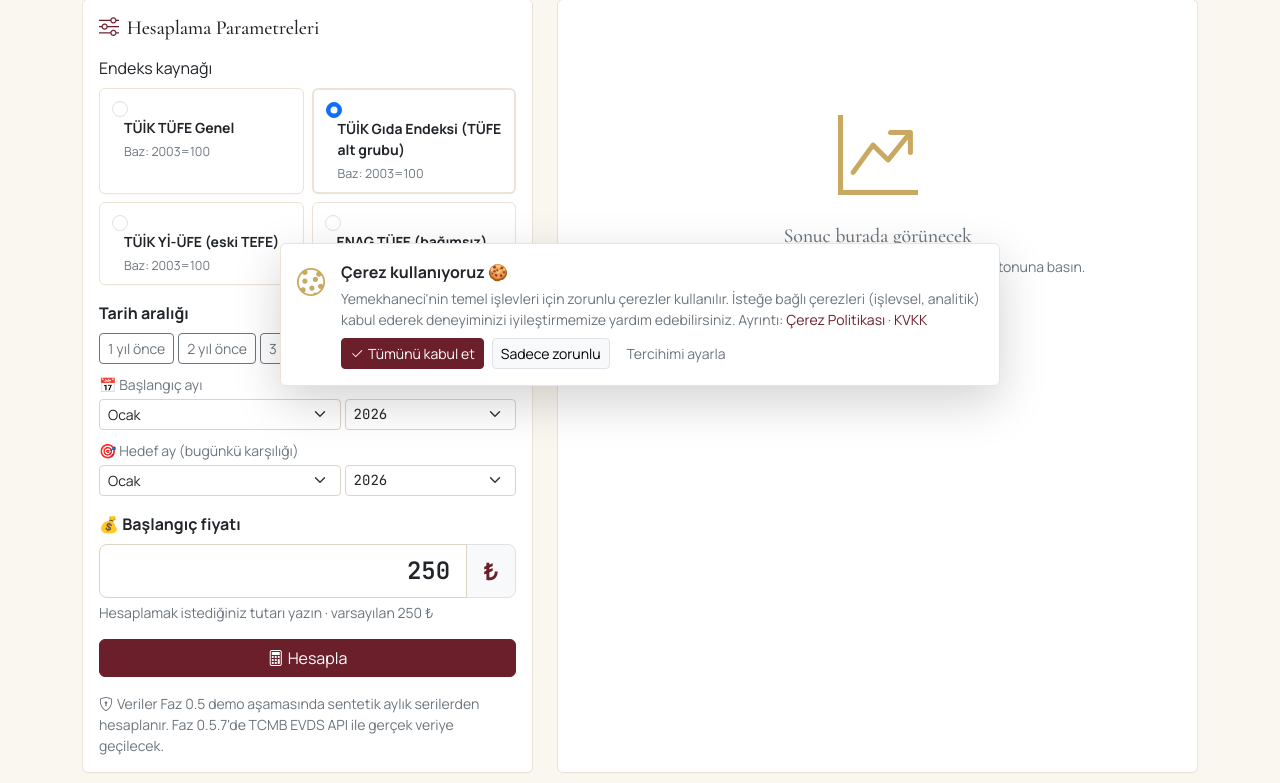
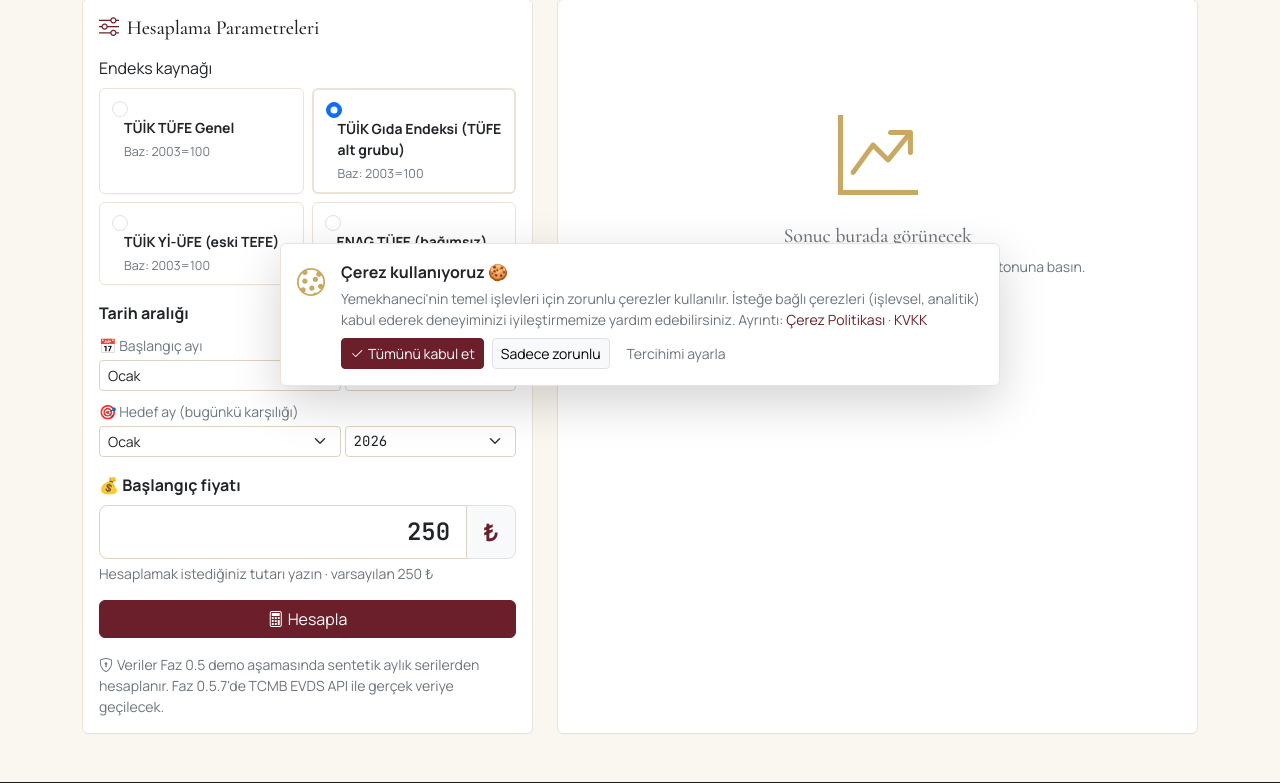
Before and after one commit to uysalfaruk19/yemekhaneci, a PHP site: page /araclar/enflasyon-hesaplayici in a window 1280 px wide. Shown: the part 390-1173 px from the top of the page. Run offline with PHP 8.4, Linux system fonts and the light colour scheme; some libraries are stand-ins or nearby versions.

Commit message:
ux(enflasyon): hızlı seçim '1/2/3/5 yıl önce' chip satırı kaldırıldı
Kullanıcı talebi. Tarih seçimi sadece ay+yıl select dropdown'ları ile.
Artık kullanılmayan quickRange() Alpine metodu da silindi.

77/77 PHPUnit testi geçiyor.

```diff
--- a/resources/views/partials/inflation-form.php
+++ b/resources/views/partials/inflation-form.php
@@ -43,14 +43,6 @@ $twoYearsAgo = date('Y-m', strtotime('-24 months'));
               <strong>Tarih aralığı</strong>
               <span class="small text-secondary">Ay + Yıl seçin</span>
             </label>
-
-            <!-- Hızlı seçim chip'leri -->
-            <div class="d-flex flex-wrap gap-1 mb-2">
-              <button type="button" class="btn btn-outline-secondary btn-sm" @click="quickRange(1)">1 yıl önce</button>
-              <button type="button" class="btn btn-outline-secondary btn-sm" @click="quickRange(2)">2 yıl önce</button>
-              <button type="button" class="btn btn-outline-secondary btn-sm" @click="quickRange(3)">3 yıl önce</button>
-              <button type="button" class="btn btn-outline-secondary btn-sm" @click="quickRange(5)">5 yıl önce</button>
-            </div>
 
             <!-- Başlangıç ay+yıl -->
             <div class="mb-2">
@@ -264,15 +256,6 @@ function inflationApp() {
     leadError: null,
     leadMessage: '',
 
-    quickRange(yearsAgo) {
-      const now = new Date();
-      const past = new Date(now.getFullYear() - yearsAgo, now.getMonth(), 1);
-      this.form.start_year  = String(past.getFullYear());
-      this.form.start_month = String(past.getMonth() + 1).padStart(2, '0');
-      this.form.end_year    = String(now.getFullYear());
-      this.form.end_month   = String(now.getMonth() + 1).padStart(2, '0');
-    },
-
     async calculate() {
       this.loading = true;
       this.error = null;
```
